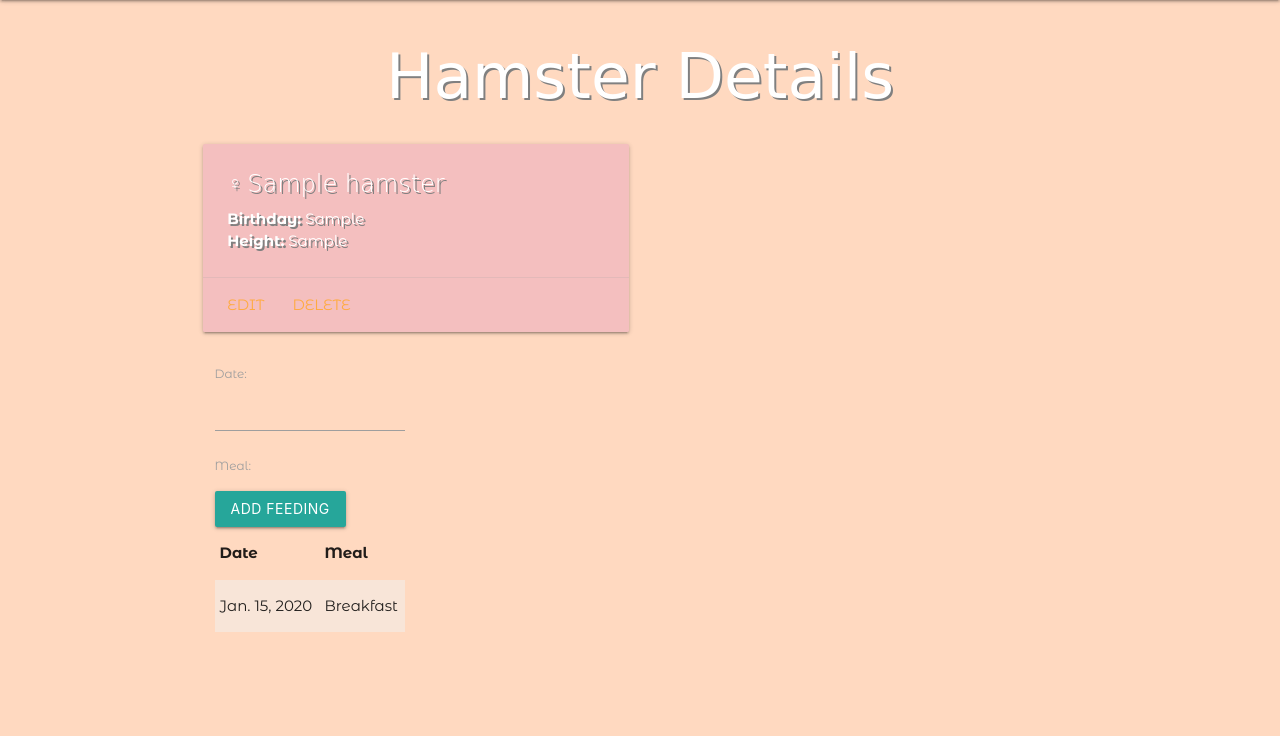
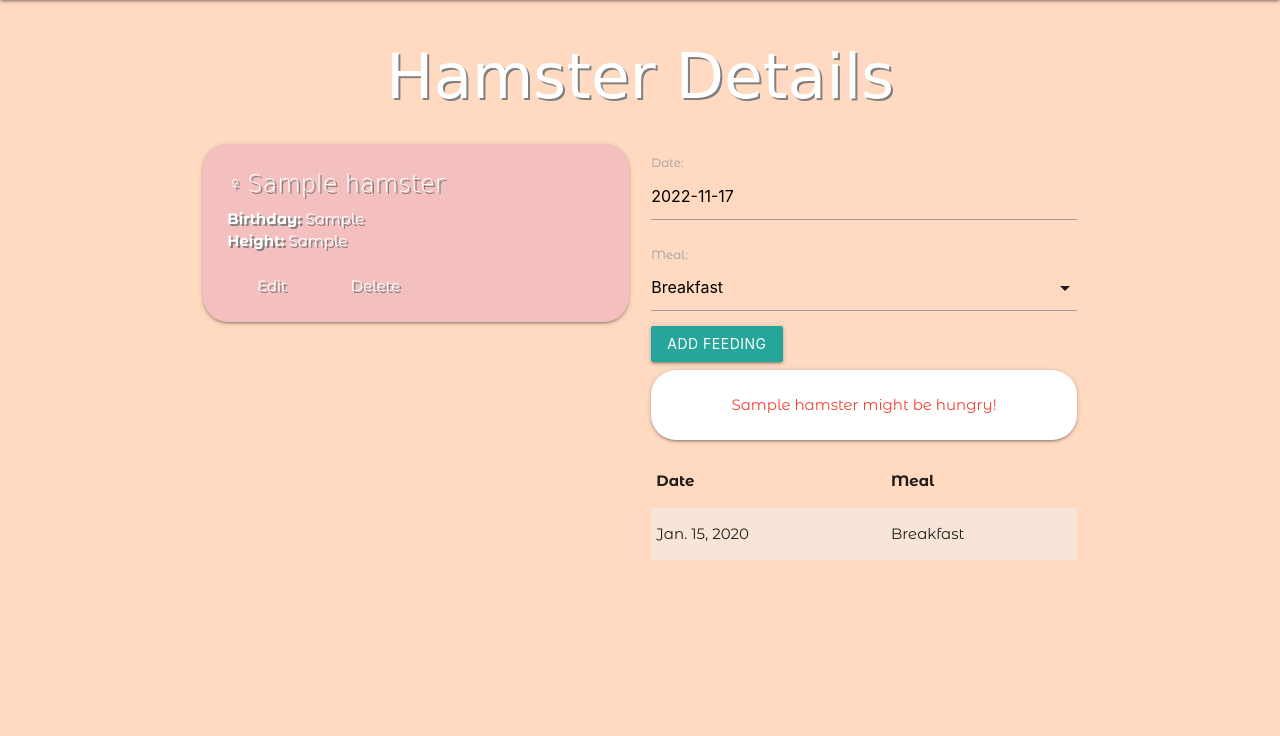
Before and after one commit to alexehouston/hamstera, a Django app: page /hamsters/1/ in a window 1280 px wide. Shown: the part 64-800 px from the top of the page. Run offline with Django 4.2, Linux system fonts and the light colour scheme; tables that the repository leaves empty hold one stand-in row (values such as "Sample post"); some web fonts are replaced.

Commit message:
update css

```diff
--- a/main_app/models.py
+++ b/main_app/models.py
@@ -1,5 +1,6 @@
 from django.db import models
 from django.urls import reverse
+from datetime import date
 
 MEALS = (
   ('B', 'Breakfast'),
@@ -19,6 +20,9 @@
     def get_absolute_url(self):
         return reverse('detail', kwargs={'hamster_id': self.id})
 
+    def fed_for_today(self):
+        return self.feeding_set.filter(date=date.today()).count() >= len(MEALS)
+
 class Feeding(models.Model):
     date = models.DateField()
     meal = models.CharField(max_length=1, choices=MEALS, default=MEALS[0][0])
@@ -26,3 +30,6 @@
 
     def __str__(self):
         return f"{self.get_meal_display()} on {self.date}"
+
+    class Meta:
+        ordering = ['-date']
--- a/main_app/static/css/style.css
+++ b/main_app/static/css/style.css
@@ -29,6 +29,10 @@
     font-family: 'Bungee Inline', cursive;
 }
 
+.card, .card-panel {
+    border-radius: 25px;
+}
+
 .card a {
     color: white;
 }
@@ -45,12 +49,12 @@
     padding-right: 5px;
 }
 
+.action {
+    padding: 30px;
+}
+
 .bold {
     font-weight: 700;
-}
-
-main {
-    flex: 1 0 auto;
 }
 
 .hamtaro {
--- a/main_app/templates/hamsters/detail.html
+++ b/main_app/templates/hamsters/detail.html
@@ -18,19 +18,23 @@
         {% endif %}
         <span class="card-title">{{ hamster.name }}</span>
         <p><span class="bold">Birthday:</span> {{ hamster.birthday }}</p>
-    <p><span class="bold">Height:</span> {{ hamster.height }}</p>
+        <p><span class="bold">Height:</span> {{ hamster.height }}</p></br>
+        <a class="action" href="{% url 'hamsters_update' hamster.id %}">Edit</a>
+        <a class="action" href="{% url 'hamsters_delete' hamster.id %}">Delete</a>
       </div>
-  <div class="card-action">
-    <a href="{% url 'hamsters_update' hamster.id %}">Edit</a>
-    <a href="{% url 'hamsters_delete' hamster.id %}">Delete</a>
     </div>
   </div>
   <div class="col s6">
-  <form method="POST">
+    <form action="{% url 'add_feeding' hamster.id %}" method="POST">
       {% csrf_token %}
       {{ feeding_form.as_p }}
       <input type="submit" class="btn" value="Add Feeding">
     </form>
+    {% if hamster.fed_for_today %}
+    <div class="card-panel teal-text center-align">{{hamster.name}} has been fed all meals for today.</div>
+    {% else %}
+    <div class="card-panel red-text center-align">{{hamster.name}} might be hungry!</div>
+    {% endif %}
     <table class="striped">
       <thead>
         <tr><th>Date</th><th>Meal</th></tr>
@@ -45,5 +49,19 @@
       </tbody>
     </table>
   </div>
+</div>
+
+<script>
+  const dateEl = document.getElementById('id_date');
+    M.Datepicker.init(dateEl, {
+      format: 'yyyy-mm-dd',
+      defaultDate: new Date(),
+      setDefaultDate: true,
+      autoClose: true
+    });
+
+  const selectEl = document.getElementById('id_meal');
+    M.FormSelect.init(selectEl);
+</script>
 
 {% endblock %}
--- a/main_app/templates/hamsters/index.html
+++ b/main_app/templates/hamsters/index.html
@@ -4,7 +4,9 @@
 <h1>Hamster Collection</h1>
 
 {% for hamster in hamsters %}
-<div class="card-container">
+<div class="row">
+  <div class="col s12 m4 l4"></div>
+  <div class="col s12 m4 l4">
     {% if hamster.gender == 'male' %}
     <div class="card" style="background-color:#8CC0DE">
     {% else %}
@@ -23,6 +25,8 @@
       </div>
       </a>
     </div>
+    <div class="col s12 m4 l4"></div>
+  </div>
 </div>
 {% endfor %}
 
--- a/main_app/urls.py
+++ b/main_app/urls.py
@@ -9,4 +9,5 @@
   path('hamsters/create/', views.HamsterCreate.as_view(), name='hamsters_create'),
   path('hamsters/<int:pk>/update/', views.HamsterUpdate.as_view(), name='hamsters_update'),
   path('hamsters/<int:pk>/delete/', views.HamsterDelete.as_view(), name='hamsters_delete'),
+  path('cats/<int:hamster_id>/add_feeding/', views.add_feeding, name='add_feeding'),
 ]
--- a/main_app/views.py
+++ b/main_app/views.py
@@ -1,4 +1,4 @@
-from django.shortcuts import render
+from django.shortcuts import render, redirect
 from django.views.generic.edit import CreateView, UpdateView, DeleteView
 from .models import Hamster
 from .forms import FeedingForm
@@ -24,8 +24,16 @@
 
 class HamsterUpdate(UpdateView):
   model = Hamster
-  fields = ['breed', 'description', 'age']
+  fields = ['name', 'gender', 'birthday', 'height']
 
 class HamsterDelete(DeleteView):
   model = Hamster
   success_url = '/hamsters'
+
+def add_feeding(request, hamster_id):
+  form = FeedingForm(request.POST)
+  if form.is_valid():
+    new_feeding = form.save(commit=False)
+    new_feeding.hamster_id = hamster_id
+    new_feeding.save()
+  return redirect('detail', hamster_id=hamster_id)
```
Lines whose indentation alone changed are shown as unchanged.
